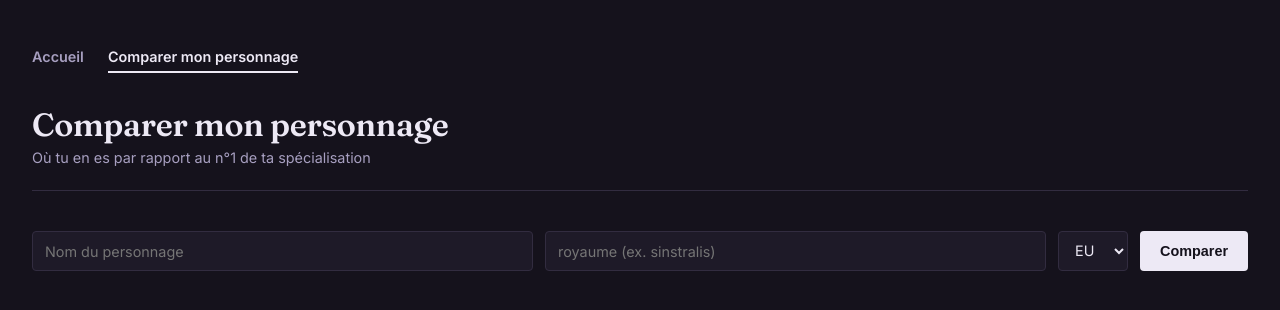
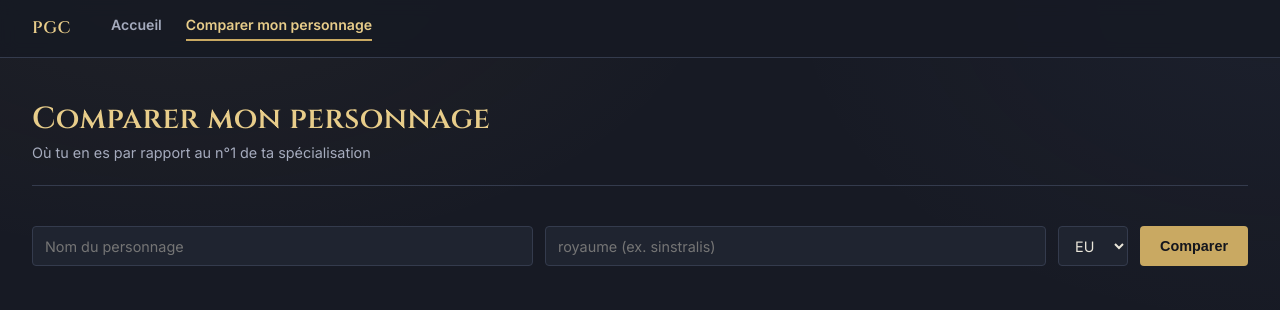
Before and after one commit to Matt-poke/pgc-mplus-leaderboard, a React (Vite) app: page /comparer in a window 1280 px wide. Shown: the top 310 px of the page. Built offline with nearby package versions, Linux system fonts and the light colour scheme.

Commit message:
amelioration UI

```diff
--- a/index.html
+++ b/index.html
@@ -6,7 +6,7 @@
     <link rel="preconnect" href="https://fonts.googleapis.com" />
     <link rel="preconnect" href="https://fonts.gstatic.com" crossorigin />
     <link
-      href="https://fonts.googleapis.com/css2?family=Fraunces:opsz,wght@9..144,500;9..144,600;9..144,700&family=Inter:wght@400;500;600;700&display=swap"
+      href="https://fonts.googleapis.com/css2?family=Cinzel:wght@500;600;700&family=Inter:wght@400;500;600;700&display=swap"
       rel="stylesheet"
     />
     <title>PGC — Top M+ par spécialisation</title>
--- a/src/App.css
+++ b/src/App.css
@@ -1,11 +1,14 @@
 :root {
-  --bg: #15121c;
-  --surface: #1e1a28;
-  --surface-hover: #262032;
-  --border: #322c40;
-  --text: #ede9f5;
-  --text-dim: #a79fc0;
-  --text-faint: #6f6785;
+  --bg: #171a24;
+  --surface: #1f2430;
+  --surface-hover: #272d3d;
+  --border: #343b4d;
+  --text: #eae6da;
+  --text-dim: #a5abbd;
+  --text-faint: #666c80;
+  --gold: #c9a962;
+  --gold-bright: #e8cd8a;
+  --gold-dim: #8a744a;
 }
 
 * {
@@ -14,7 +17,10 @@
 
 body {
   margin: 0;
-  background: var(--bg);
+  background:
+    radial-gradient(ellipse 900px 500px at 15% -10%, rgba(201, 169, 98, 0.05), transparent 60%),
+    radial-gradient(ellipse 900px 600px at 100% 0%, rgba(120, 140, 190, 0.05), transparent 55%),
+    var(--bg);
   color: var(--text);
   font-family: "Inter", sans-serif;
 }
@@ -22,7 +28,7 @@ body {
 .page {
   max-width: 1400px;
   margin: 0 auto;
-  padding: 3rem 2rem 5rem;
+  padding: 2rem 2rem 5rem;
 }
 
 .page-header {
@@ -37,11 +43,12 @@ body {
 }
 
 .page-title {
-  font-family: "Fraunces", serif;
+  font-family: "Cinzel", serif;
   font-weight: 600;
-  font-size: 2rem;
+  font-size: 1.9rem;
   margin: 0;
-  letter-spacing: -0.01em;
+  letter-spacing: 0.01em;
+  color: var(--gold-bright);
 }
 
 .page-subtitle {
@@ -63,11 +70,12 @@ body {
 }
 
 .class-name {
-  font-family: "Fraunces", serif;
+  font-family: "Cinzel", serif;
   font-weight: 600;
-  font-size: 1.15rem;
+  font-size: 1.1rem;
   margin: 0 0 0.75rem;
   color: var(--class-color, var(--text));
+  letter-spacing: 0.01em;
 }
 
 .spec-list {
@@ -115,10 +123,21 @@ body {
   white-space: nowrap;
 }
 
+/* États "en cours de calcul", "indisponible", erreurs — un seul style
+   cohérent et soigné, réutilisé partout dans l'appli. */
 .leader-empty {
-  color: var(--text-faint);
-  font-style: italic;
-  font-size: 0.85rem;
+  display: inline-flex;
+  align-items: center;
+  gap: 0.5rem;
+  color: var(--text-dim);
+  font-style: normal;
+  font-size: 0.82rem;
+  background: rgba(201, 169, 98, 0.06);
+  border: 1px solid rgba(201, 169, 98, 0.18);
+  border-left: 2px solid var(--gold-dim);
+  border-radius: 4px;
+  padding: 0.45rem 0.7rem;
+  line-height: 1.4;
 }
 
 .region-badge {
@@ -135,7 +154,7 @@ body {
   font-variant-numeric: tabular-nums;
   font-weight: 600;
   font-size: 0.95rem;
-  color: var(--class-color, var(--text));
+  color: var(--class-color, var(--gold-bright));
   min-width: 3.5rem;
   text-align: right;
 }
@@ -150,25 +169,51 @@ body {
   }
 }
 
+/* Navigation */
 .top-nav {
+  position: sticky;
+  top: 0;
+  z-index: 40;
+  display: flex;
+  align-items: center;
+  gap: 2rem;
+  margin: -2rem -2rem 2.5rem;
+  padding: 1rem 2rem;
+  background: rgba(23, 26, 36, 0.9);
+  backdrop-filter: blur(8px);
+  border-bottom: 1px solid var(--border);
+}
+
+.top-nav-brand {
+  font-family: "Cinzel", serif;
+  font-weight: 600;
+  font-size: 1.05rem;
+  color: var(--gold-bright);
+  letter-spacing: 0.03em;
+  margin-right: 0.5rem;
+  white-space: nowrap;
+}
+
+.top-nav-links {
   display: flex;
   gap: 1.5rem;
-  margin-bottom: 2rem;
+  flex-wrap: wrap;
 }
 
 .top-nav a {
   color: var(--text-dim);
   text-decoration: none;
-  font-size: 0.9rem;
+  font-size: 0.88rem;
   font-weight: 600;
   padding-bottom: 0.35rem;
   border-bottom: 2px solid transparent;
+  transition: color 0.15s ease, border-color 0.15s ease;
 }
 
 .top-nav a.active,
 .top-nav a:hover {
-  color: var(--text);
-  border-bottom-color: var(--text);
+  color: var(--gold-bright);
+  border-bottom-color: var(--gold);
 }
 
 .search-form {
@@ -195,24 +240,30 @@ body {
 }
 
 .search-form button {
-  background: var(--text);
-  color: var(--bg);
+  background: var(--gold);
+  color: #14161d;
   border: none;
   border-radius: 4px;
   padding: 0.6rem 1.25rem;
-  font-weight: 600;
+  font-weight: 700;
   font-size: 0.9rem;
   cursor: pointer;
+  transition: background 0.15s ease;
+}
+
+.search-form button:hover:not(:disabled) {
+  background: var(--gold-bright);
 }
 
 .search-form button:disabled {
-  opacity: 0.6;
+  opacity: 0.5;
   cursor: default;
 }
 
 .compare-totals {
   display: flex;
   gap: 2rem;
+  flex-wrap: wrap;
   margin-bottom: 1rem;
 }
 
@@ -248,11 +299,14 @@ body {
 }
 
 .section-subtitle {
-  font-family: "Fraunces", serif;
+  font-family: "Cinzel", serif;
   font-weight: 600;
   font-size: 1rem;
-  margin: 1.75rem 0 0.75rem;
-  color: var(--text);
+  margin: 2rem 0 0.85rem;
+  padding-top: 1.25rem;
+  border-top: 1px solid var(--border);
+  color: var(--gold-bright);
+  letter-spacing: 0.01em;
 }
 
 .damage-row {
@@ -303,10 +357,11 @@ body {
 
 .talent-tree-person {
   border: 1px solid var(--border);
-  border-radius: 6px;
-  padding: 1rem;
+  border-radius: 8px;
+  padding: 1.25rem;
   margin-bottom: 1.5rem;
   overflow-x: auto;
+  background: linear-gradient(180deg, rgba(201, 169, 98, 0.03), transparent 40%);
 }
 
 .floating-tooltip {
@@ -316,7 +371,7 @@ body {
   width: max-content;
   max-width: 220px;
   background: #100e18;
-  border: 1px solid var(--tt-color, var(--class-color, #f5d76e));
+  border: 1px solid var(--tt-color, var(--gold));
   border-radius: 4px;
   padding: 0.5rem 0.65rem;
   box-shadow: 0 8px 20px rgba(0, 0, 0, 0.6);
@@ -328,7 +383,7 @@ body {
   margin: 0 0 0.25rem;
   font-weight: 700;
   font-size: 0.8rem;
-  color: var(--tt-color, var(--class-color, #f5d76e));
+  color: var(--tt-color, var(--gold-bright));
 }
 
 .tooltip-line {
@@ -387,7 +442,7 @@ body {
 }
 
 .talent-tree-svg .edge-active {
-  stroke: var(--class-color, #f5d76e);
+  stroke: var(--class-color, var(--gold));
   stroke-width: 2;
 }
 
@@ -413,8 +468,8 @@ body {
 
 .talent-node-selected {
   opacity: 1;
-  border-color: var(--class-color, #f5d76e);
-  box-shadow: 0 0 0 1px var(--class-color, #f5d76e);
+  border-color: var(--class-color, var(--gold));
+  box-shadow: 0 0 0 1px var(--class-color, var(--gold));
 }
 
 .icon-tile {
@@ -435,8 +490,8 @@ body {
 }
 
 .icon-tile-unique {
-  border-color: var(--class-color, #ff8000);
-  box-shadow: 0 0 0 1px var(--class-color, #ff8000);
+  border-color: var(--class-color, var(--gold));
+  box-shadow: 0 0 0 1px var(--class-color, var(--gold));
 }
 
 .icon-badge {
@@ -461,4 +516,12 @@ body {
     grid-template-columns: 1fr;
     gap: 0.5rem;
   }
+  .top-nav {
+    gap: 1rem;
+    margin: -1.25rem -1.25rem 2rem;
+    padding: 0.85rem 1.25rem;
+  }
+  .page {
+    padding: 1.25rem 1.25rem 4rem;
+  }
 }
--- a/src/App.jsx
+++ b/src/App.jsx
@@ -7,12 +7,15 @@ export default function App() {
   return (
     <div className="page">
       <nav className="top-nav">
+        <span className="top-nav-brand">PGC</span>
+        <div className="top-nav-links">
           <NavLink to="/" end className={({ isActive }) => (isActive ? "active" : "")}>
             Accueil
           </NavLink>
           <NavLink to="/comparer" className={({ isActive }) => (isActive ? "active" : "")}>
             Comparer mon personnage
           </NavLink>
+        </div>
       </nav>
 
       <Routes>
```
Lines whose indentation alone changed are shown as unchanged.
